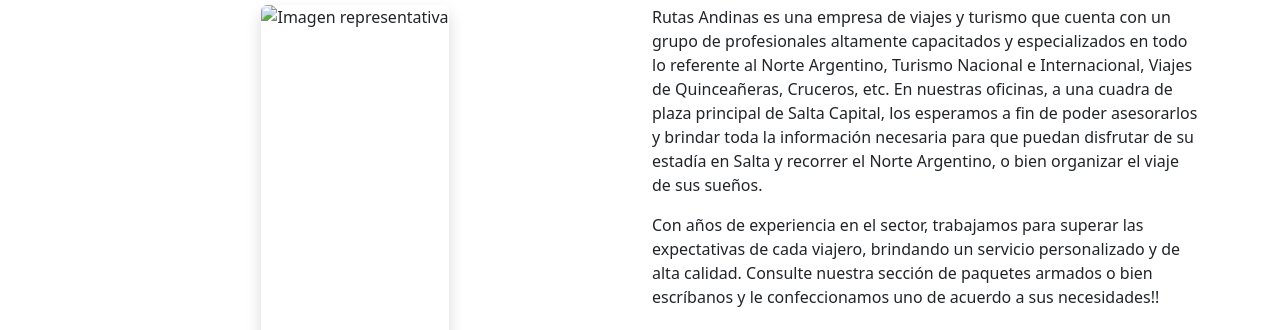
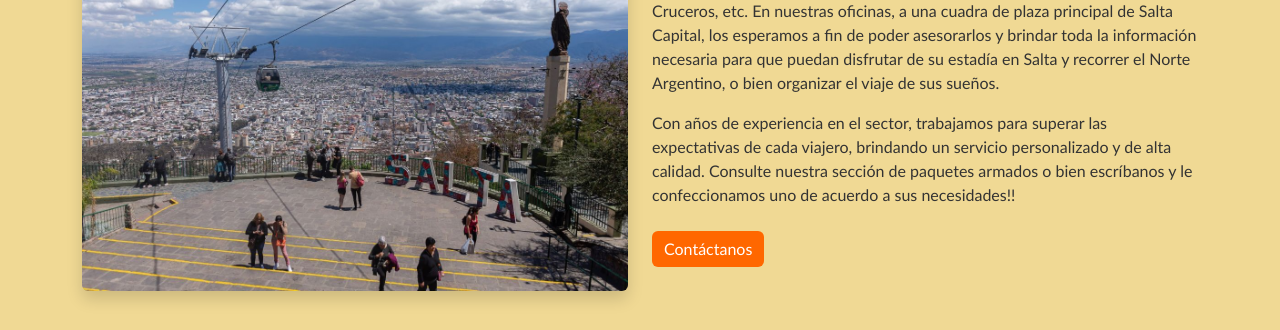
Before and after one commit to BrunoDiazM/Agencia-de-Viajes, a website: page pages/quienes-somos.html in a window 1280 px wide. Shown: the part 193-523 px from the top of the page. Drawn offline with nearby package versions, Linux system fonts and the light colour scheme; the site is published under a folder, as on GitHub Pages, so addresses that start at the root find nothing.

Commit message:
Mi tercer commit

```diff
--- a/pages/quienes-somos.html
+++ b/pages/quienes-somos.html
@@ -11,7 +11,7 @@
     <link
       rel="stylesheet"
       href="https://cdnjs.cloudflare.com/ajax/libs/font-awesome/6.0.0-beta3/css/all.min.css" />
-    <link rel="stylesheet" href="/Agencia-de-Viajes/style/main.css" />
+    <link rel="stylesheet" href="../style/main.css" />
 
     <!-- <link rel="stylesheet" href="/styles.css" /> -->
   </head>
@@ -52,7 +52,7 @@
       <div class="row gy-4">
         <div class="col-md-6 d-flex justify-content-center">
           <img
-            src="/Agencia-de-Viajes/assets/fondo2.jpg"
+            src="../assets/fondo2.jpg"
             alt="Imagen representativa"
             class="img-fluid rounded shadow" />
         </div>
```
